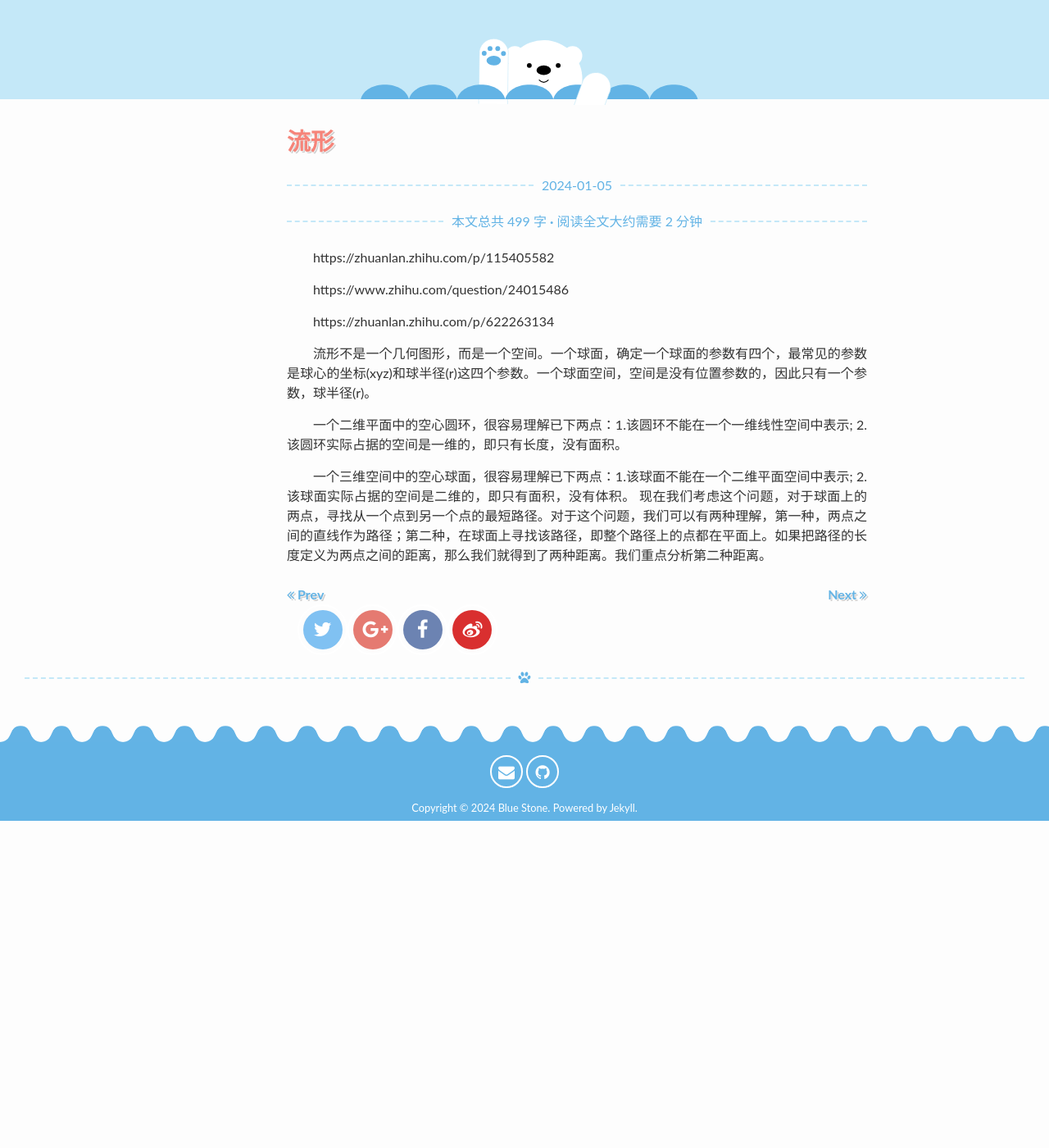
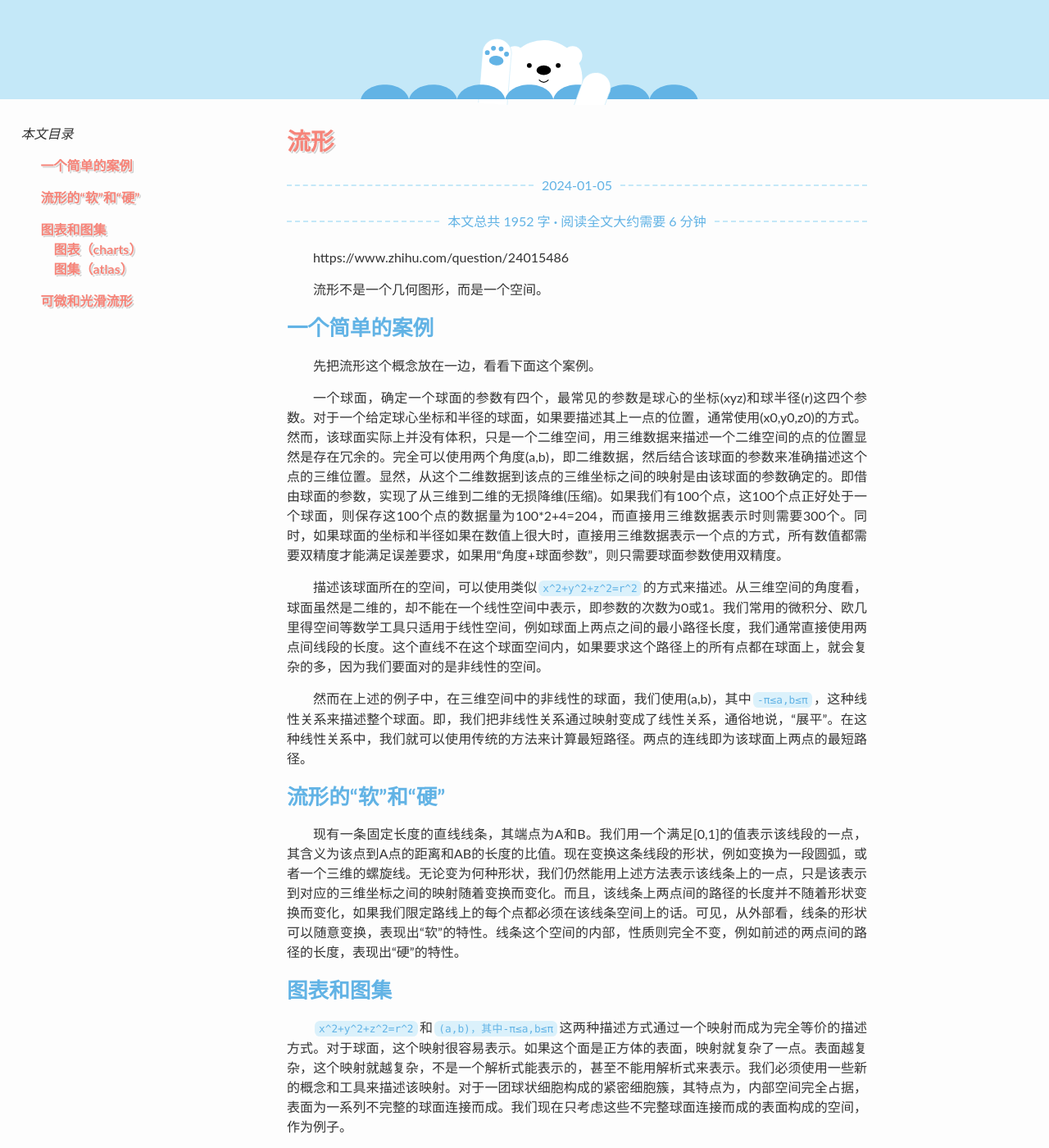
Before and after one commit to blue-stone-j/blue-stone-j.github.io, a Jekyll site: the page built from _posts/math/2022-11-25-manifold.md, in a window 1280 px wide and 1400 px high, scrolled down 229 px. Shown: the whole window at 82% size. Built offline with Jekyll 4.4.1, drawn with Linux system fonts in a browser that asks for light colours; comment, search, counter and statistics services are not loaded; before the commit the page ends 1230 px from its top, so only the background shows below that; some of the changed text lies outside the part shown.

Commit message:
add manifold

```diff
--- a/_posts/math/2022-11-25-manifold.md
+++ b/_posts/math/2022-11-25-manifold.md
@@ -10,19 +10,39 @@ tags:
   -
 ---
 
-https://zhuanlan.zhihu.com/p/115405582
 
 https://www.zhihu.com/question/24015486
 
-https://zhuanlan.zhihu.com/p/622263134
 
 
 
-流形不是一个几何图形，而是一个空间。一个球面，确定一个球面的参数有四个，最常见的参数是球心的坐标(xyz)和球半径(r)这四个参数。一个球面空间，空间是没有位置参数的，因此只有一个参数，球半径(r)。
+流形不是一个几何图形，而是一个空间。
 
-一个二维平面中的空心圆环，很容易理解已下两点：1.该圆环不能在一个一维线性空间中表示; 2.该圆环实际占据的空间是一维的，即只有长度，没有面积。
+### 一个简单的案例
+
+先把流形这个概念放在一边，看看下面这个案例。
+
+一个球面，确定一个球面的参数有四个，最常见的参数是球心的坐标(xyz)和球半径(r)这四个参数。对于一个给定球心坐标和半径的球面，如果要描述其上一点的位置，通常使用(x0,y0,z0)的方式。然而，该球面实际上并没有体积，只是一个二维空间，用三维数据来描述一个二维空间的点的位置显然是存在冗余的。完全可以使用两个角度(a,b)，即二维数据，然后结合该球面的参数来准确描述这个点的三维位置。显然，从这个二维数据到该点的三维坐标之间的映射是由该球面的参数确定的。即借由球面的参数，实现了从三维到二维的无损降维(压缩)。如果我们有100个点，这100个点正好处于一个球面，则保存这100个点的数据量为100*2+4=204，而直接用三维数据表示时则需要300个。同时，如果球面的坐标和半径如果在数值上很大时，直接用三维数据表示一个点的方式，所有数值都需要双精度才能满足误差要求，如果用“角度+球面参数”，则只需要球面参数使用双精度。
+
+描述该球面所在的空间，可以使用类似`x^2+y^2+z^2=r^2`的方式来描述。从三维空间的角度看，球面虽然是二维的，却不能在一个线性空间中表示，即参数的次数为0或1。我们常用的微积分、欧几里得空间等数学工具只适用于线性空间，例如球面上两点之间的最小路径长度，我们通常直接使用两点间线段的长度。这个直线不在这个球面空间内，如果要求这个路径上的所有点都在球面上，就会复杂的多，因为我们要面对的是非线性的空间。
+
+然而在上述的例子中，在三维空间中的非线性的球面，我们使用(a,b)，其中`-π≤a,b≤π`，这种线性关系来描述整个球面。即，我们把非线性关系通过映射变成了线性关系，通俗地说，“展平”。在这种线性关系中，我们就可以使用传统的方法来计算最短路径。两点的连线即为该球面上两点的最短路径。
+
+### 流形的“软”和“硬”
+现有一条固定长度的直线线条，其端点为A和B。我们用一个满足[0,1]的值表示该线段的一点，其含义为该点到A点的距离和AB的长度的比值。现在变换这条线段的形状，例如变换为一段圆弧，或者一个三维的螺旋线。无论变为何种形状，我们仍然能用上述方法表示该线条上的一点，只是该表示到对应的三维坐标之间的映射随着变换而变化。而且，该线条上两点间的路径的长度并不随着形状变换而变化，如果我们限定路线上的每个点都必须在该线条空间上的话。可见，从外部看，线条的形状可以随意变换，表现出“软”的特性。线条这个空间的内部，性质则完全不变，例如前述的两点间的路径的长度，表现出“硬”的特性。
 
 
+### 图表和图集
+`x^2+y^2+z^2=r^2`和`(a,b)，其中-π≤a,b≤π`这两种描述方式通过一个映射而成为完全等价的描述方式。对于球面，这个映射很容易表示。如果这个面是正方体的表面，映射就复杂了一点。表面越复杂，这个映射就越复杂，不是一个解析式能表示的，甚至不能用解析式来表示。我们必须使用一些新的概念和工具来描述该映射。对于一团球状细胞构成的紧密细胞簇，其特点为，内部空间完全占据，表面为一系列不完整的球面连接而成。我们现在只考虑这些不完整球面连接而成的表面构成的空间，作为例子。
 
-一个三维空间中的空心球面，很容易理解已下两点：1.该球面不能在一个二维平面空间中表示; 2.该球面实际占据的空间是二维的，即只有面积，没有体积。
-现在我们考虑这个问题，对于球面上的两点，寻找从一个点到另一个点的最短路径。对于这个问题，我们可以有两种理解，第一种，两点之间的直线作为路径；第二种，在球面上寻找该路径，即整个路径上的点都在平面上。如果把路径的长度定义为两点之间的距离，那么我们就得到了两种距离。我们重点分析第二种距离。
+##### 图表（charts）
+一个图表是从一个流形的开子集映射到欧几里得空间的开子集。换句话说，一个图表需要告诉你它试图将哪个区域展平以及如何展平它。对于该表面，每个图表可以表示其中一个球面，即展平一个球面并表示它。
+
+##### 图集（atlas）
+为了描述一个流形，我们需要使用一组图表来覆盖整个流形。每个图表都是一个从流形的一部分映射到欧几里得空间的函数。图集是指一组图表，这组图表覆盖了整个流形。因此，为了描述整个流形，我们需要至少有一个图表覆盖每个点，并且这些图表一起构成一个图集。例如前述的表面，一个球面可以用一个图表表示，所有球面对应的图表共同构成了图集。
+
+### 可微和光滑流形
+
+如果两个图表覆盖了同一个点，那么应该有一种方法可以从其中一个图表到达另一个图表。执行这种转换的函数称为过渡映射（transition map）。换句话说，过渡映射将我们从一个图表上的一个点带到另一个图表上的一个点。如果过渡映射在任何地方都有导数，我们就称该流形为可微流形。如果我们可以对过渡映射进行任意多次导数运算，我们就称该流形为光滑流形。
+
+在前述的表面中，不同球面之间都会有一条公共的圆弧，显然，在圆弧处，完全不可导。如果使用抛物线平滑不同球面的连接处，我们现在就需要新增一系列图表来表示这些抛物线样式的连接处。在这种情况下，球面图表和抛物线图表共同覆盖的点则可进行任意次求导，也就是说是一个光滑流形。
```
Also changed, not shown: _posts/lib/2022-11-25-git-tools.md (+8 -1 lines), _posts/math/2022-11-25-eigen.md (+1 -1 lines).
